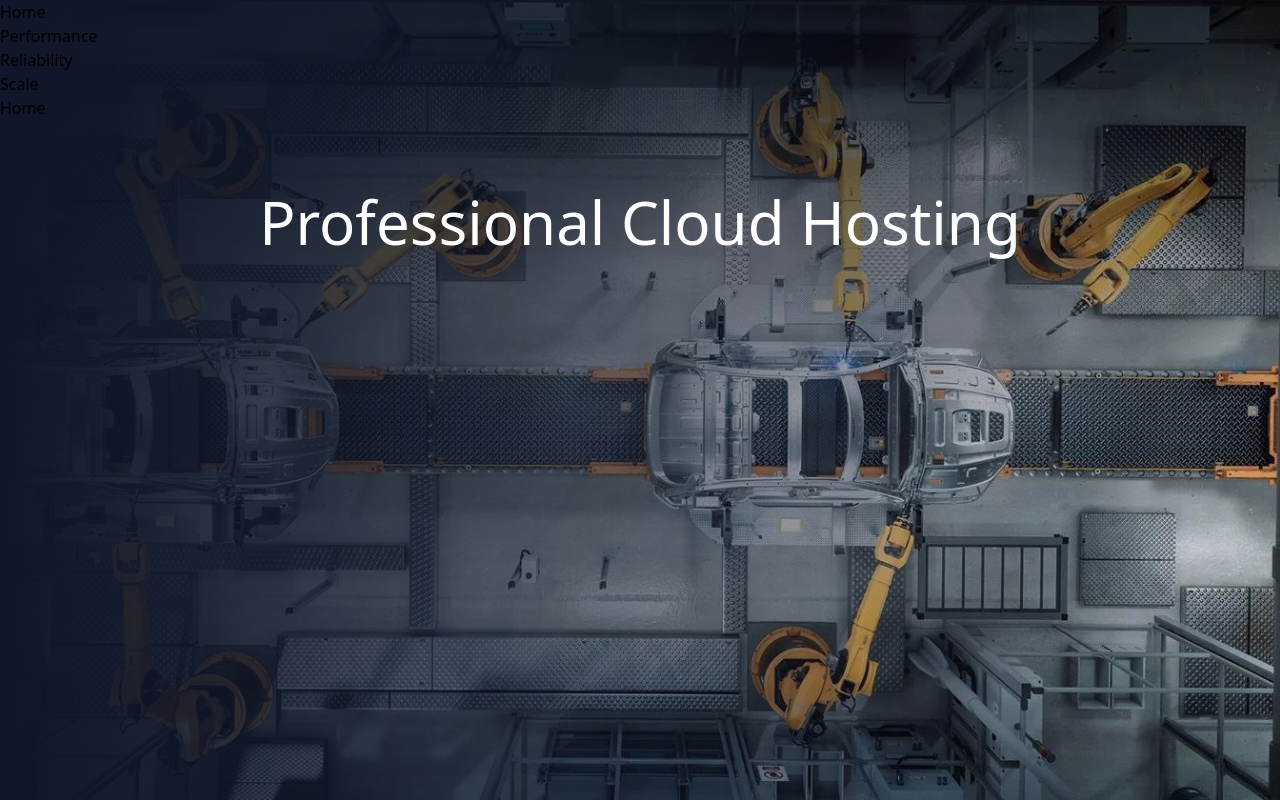
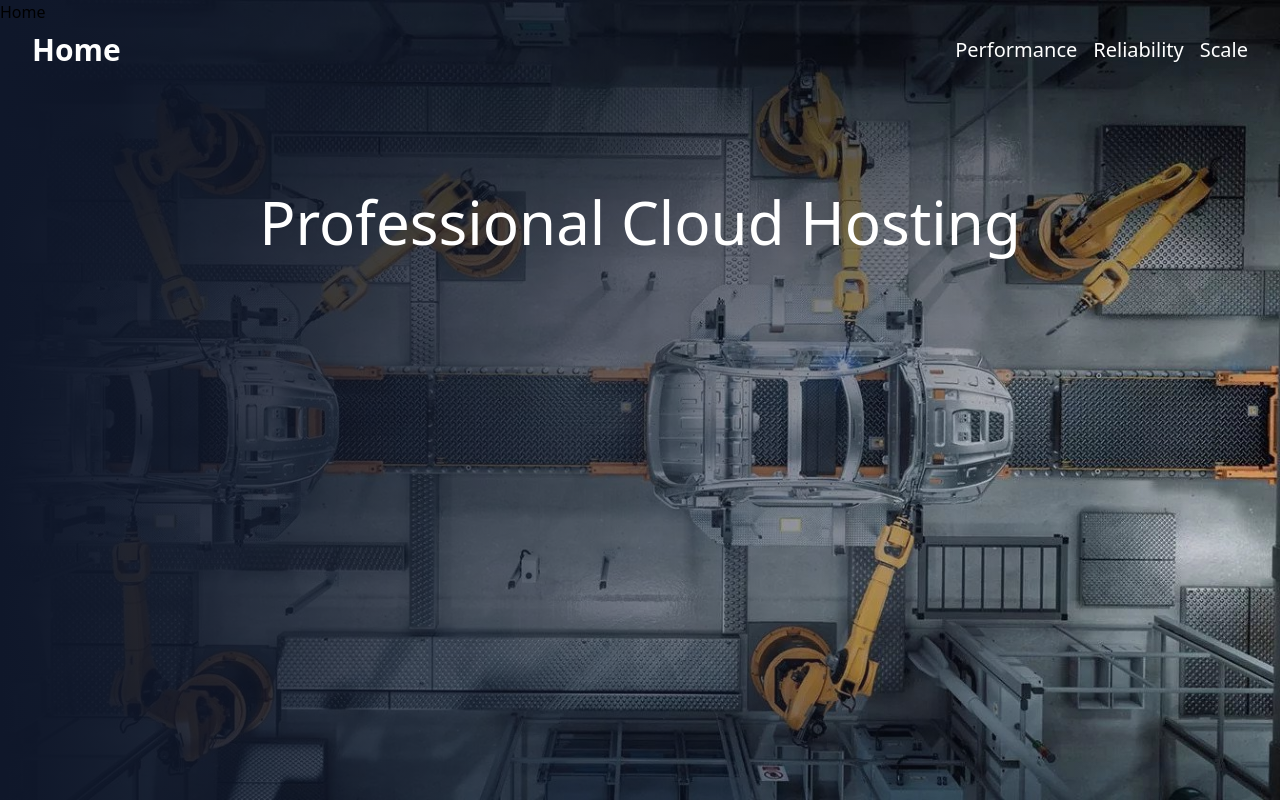
Before and after one commit to victor-magaldi/nextjs-course-project-01, a Next.js app: page / in a window 1280 px wide. Built offline with nearby package versions, Linux system fonts and the light colour scheme.

Commit message:
feat: add styles

```diff
--- a/src/components/header.tsx
+++ b/src/components/header.tsx
@@ -2,21 +2,17 @@
 
 export function Header() {
   return (
-    <header>
-      <ul>
-        <li>
-          <Link href={"/"}>Home</Link>
-        </li>
-        <li>
+    <div className="w-full absolute text-white z-10">
+      <nav className="container relative flex flex-wrap items-center justify-between mx-auto p-8">
+        <Link href={"/"} className="font-bold text-3xl">
+          Home
+        </Link>
+        <div className="space-x-4 text-xl">
           <Link href={"/performance"}>Performance</Link>
-        </li>
-        <li>
           <Link href={"/reliability"}>Reliability</Link>
-        </li>
-        <li>
           <Link href={"/scale"}>Scale</Link>
-        </li>
-      </ul>
-    </header>
+        </div>
+      </nav>
+    </div>
   );
 }
```
